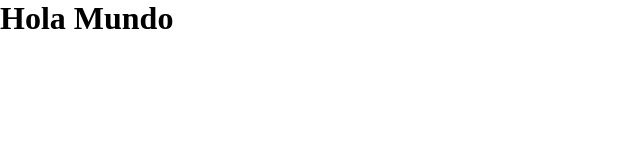
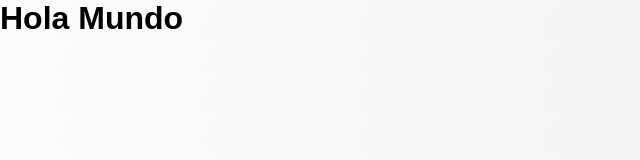
Before and after one commit to EngelFreites/official-english-web, a React (Vite) app: page / in a window 1280 px wide. Shown: the top 160 px of the page, without its empty margins (0-640 px from the left). Built offline with nearby package versions, Linux system fonts and the light colour scheme.

Commit message:
style(body): agg new background color

```diff
--- a/src/index.css
+++ b/src/index.css
@@ -13,3 +13,8 @@ a {
   text-decoration: none;
   color: inherit;
 }
+
+body {
+  font-family: "Poppins", sans-serif;
+  background-image: linear-gradient(120deg, #fdfbfb 0%, #ebedee 100%);
+}
```
